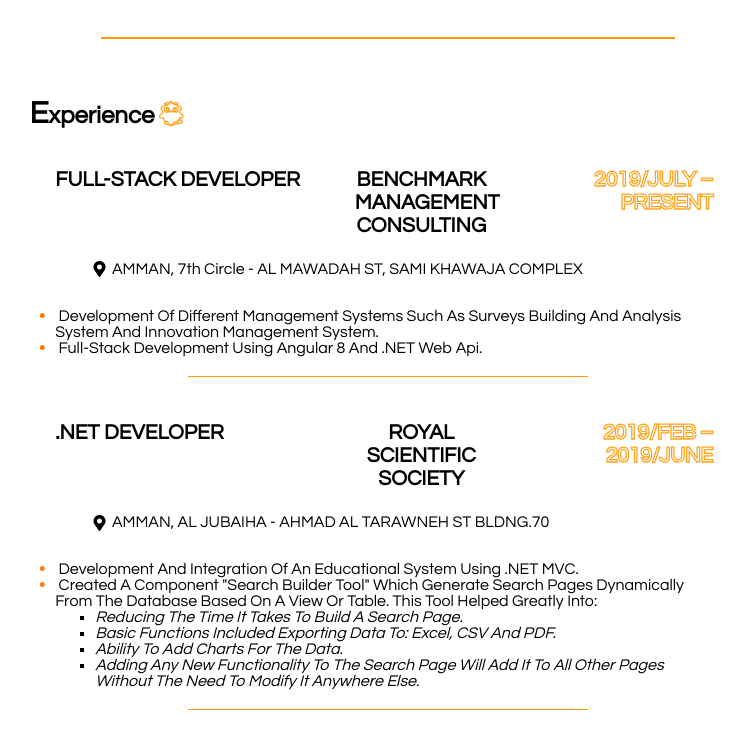
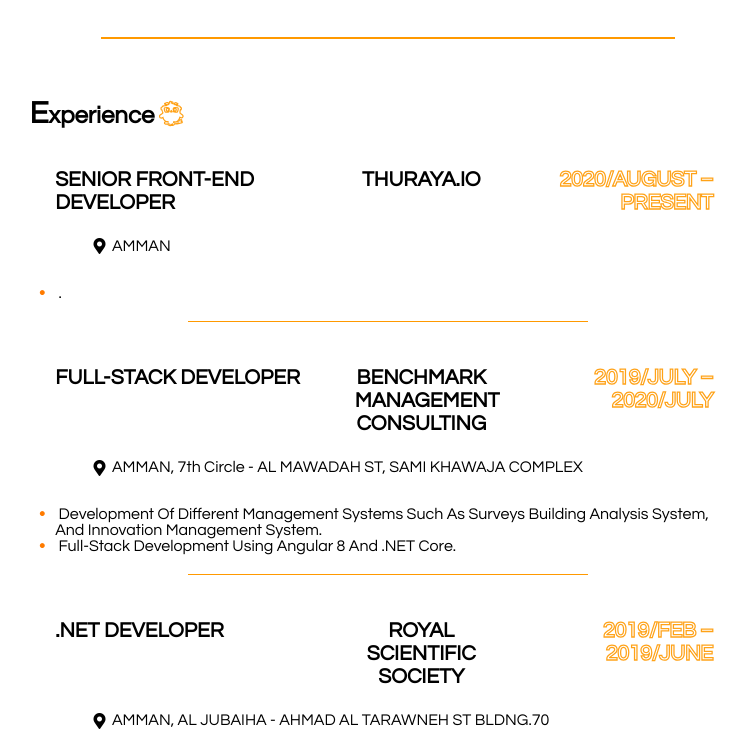
Before and after one commit to daglas4ever/cv, a plain HTML site: page index.html in a window 1280 px wide. Shown: the part 643-1397 px from the top of the page, without its empty margins (252-1004 px from the left). Drawn offline with Linux system fonts and the light colour scheme.

Commit message:
ADD NEW JOB @THURAYA.IO

```diff
--- a/index.html
+++ b/index.html
@@ -36,14 +36,14 @@
             Tla’a al-Ali, Amman-Jordan|
             <a
               href="tel:+962796421918"
-              style="text-decoration:none;color: black"
+              style="text-decoration: none; color: black;"
             >
               079 642 1918
             </a>
             |
             <a
               href="mailto:m.daghlas@outlook.com"
-              style="text-decoration:none;color: black"
+              style="text-decoration: none; color: black;"
               >M.daghlas@outlook.com</a
             >
           </div>
@@ -108,9 +108,26 @@
         <ul class="content-margin">
           <li class="job">
             <div class="job-header">
+              <h3 class="title">SENIOR FRONT-END DEVELOPER</h3>
+              <h3 class="company">THURAYA.IO</h3>
+              <h3 class="date-period">2020/AUGUST – PRESENT</h3>
+            </div>
+            <h5 class="address">
+              AMMAN
+            </h5>
+            <ul class="duties">
+              <li class="duty">
+                .
+              </li>
+            </ul>
+          </li>
+          <div class="half-line"></div>
+
+          <li class="job">
+            <div class="job-header">
               <h3 class="title">FULL-STACK DEVELOPER</h3>
               <h3 class="company">BENCHMARK MANAGEMENT CONSULTING</h3>
-              <h3 class="date-period">2019/JULY – PRESENT</h3>
+              <h3 class="date-period">2019/JULY – 2020/JULY</h3>
             </div>
             <h5 class="address">
               AMMAN, 7th Circle - AL MAWADAH ST, SAMI KHAWAJA COMPLEX
@@ -118,10 +135,10 @@
             <ul class="duties">
               <li class="duty">
                 Development of different Management Systems such as Surveys
-                Building and Analysis System and Innovation Management System.
+                Building Analysis System, and Innovation Management System.
               </li>
               <li class="duty">
-                Full-Stack Development using Angular 8 and .NET Web Api.
+                Full-Stack Development using Angular 8 and .NET Core.
               </li>
             </ul>
           </li>
@@ -145,7 +162,12 @@
                 Pages Dynamically from the Database Based on a View or Table.
                 This tool Helped greatly into:
                 <ul
-                  style="margin-left:40px;margin-right:40px;list-style: square;font-style: italic;"
+                  style="
+                    margin-left: 40px;
+                    margin-right: 40px;
+                    list-style: square;
+                    font-style: italic;
+                  "
                 >
                   <li>
                     Reducing the Time it takes to build a Search Page.
@@ -219,7 +241,9 @@
                 Researching Travel Salesman Problem With Different Optimization
                 Algorithms such as Ant Colony and Convex Hull.
               </li>
-              <li style="text-align:center"><sub>... Other Activities Incoming ...</sub></li>
+              <li style="text-align: center;">
+                <sub>... Other Activities Incoming ...</sub>
+              </li>
             </ul>
           </li>
           <div class="half-line"></div>
```
